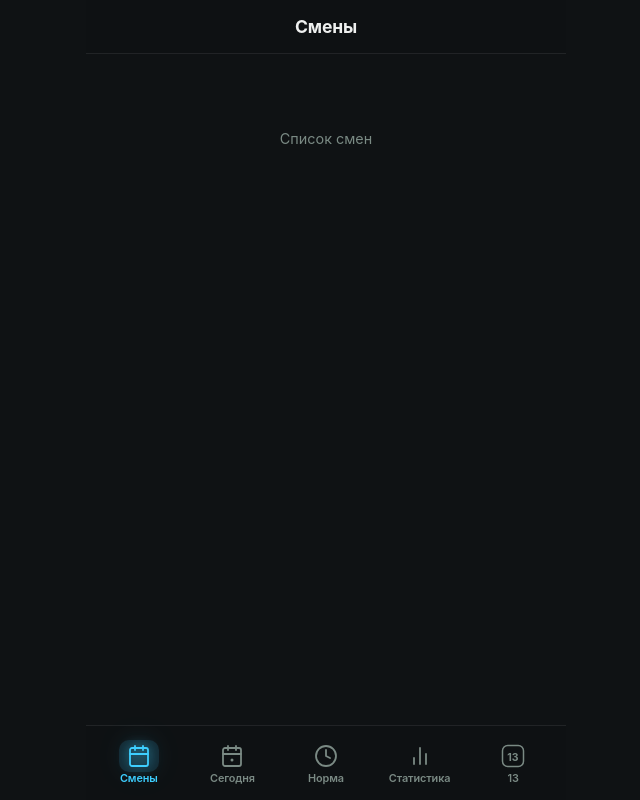
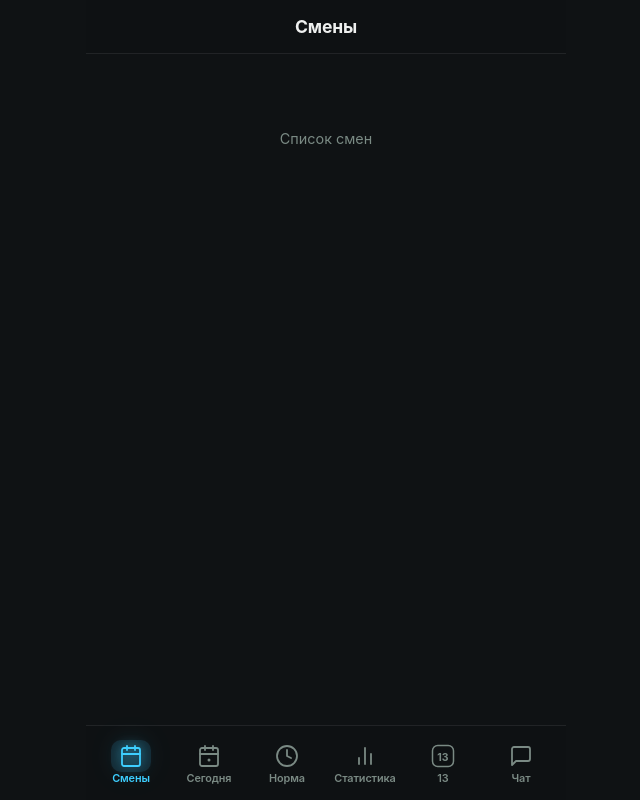
Before and after one commit to merzopakostniy/MetrotimeWeb, a website: page index.html in a window 1280 px wide. Shown: the whole page, without its empty margins (314-954 px from the left). Drawn offline with Linux system fonts and the light colour scheme.

Commit message:
Tabbar: add messages tab (6th button)
Co-Authored-By: Claude Sonnet 4.6 <noreply@anthropic.com>

```diff
--- a/index.html
+++ b/index.html
@@ -60,6 +60,14 @@
             <h1>13</h1>
           </div>
           <p class="placeholder">Раздел 13</p>
+        </section>
+
+        <!-- СООБЩЕНИЯ -->
+        <section class="screen" data-screen="messages">
+          <div class="page-header">
+            <h1>Сообщения</h1>
+          </div>
+          <p class="placeholder">Сообщения</p>
         </section>
 
       </main>
@@ -128,6 +136,17 @@
           <span class="tab-label">13</span>
         </button>
 
+
+        <!-- Сообщения -->
+        <button class="tab" data-target="messages" type="button">
+          <span class="tab-icon">
+            <svg width="24" height="24" viewBox="0 0 24 24" fill="none" stroke="currentColor" stroke-width="1.8" stroke-linecap="round" stroke-linejoin="round">
+              <path d="M21 15a2 2 0 0 1-2 2H7l-4 4V5a2 2 0 0 1 2-2h14a2 2 0 0 1 2 2z"/>
+            </svg>
+          </span>
+          <span class="tab-label">Чат</span>
+        </button>
+
       </nav>
     </div>
 
--- a/styles.css
+++ b/styles.css
@@ -125,7 +125,7 @@ button {
   transform: translateX(-50%);
   width: min(100%, 480px);
   display: grid;
-  grid-template-columns: repeat(5, 1fr);
+  grid-template-columns: repeat(6, 1fr);
   gap: 4px;
   padding: 8px 8px calc(10px + env(safe-area-inset-bottom));
   background: rgba(15, 18, 20, 0.94);
```
